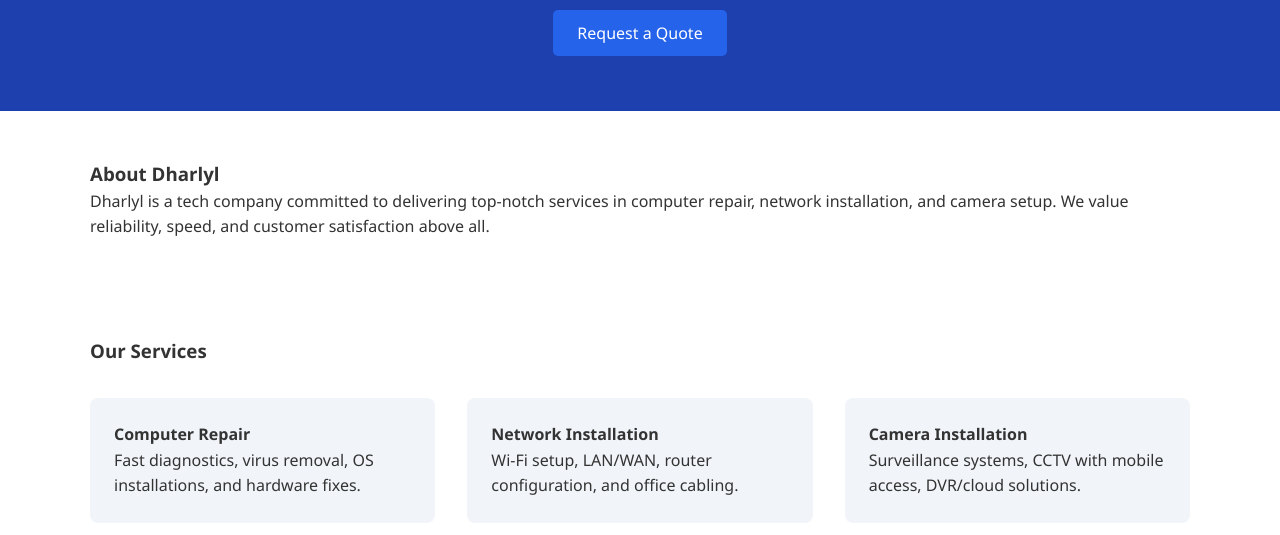
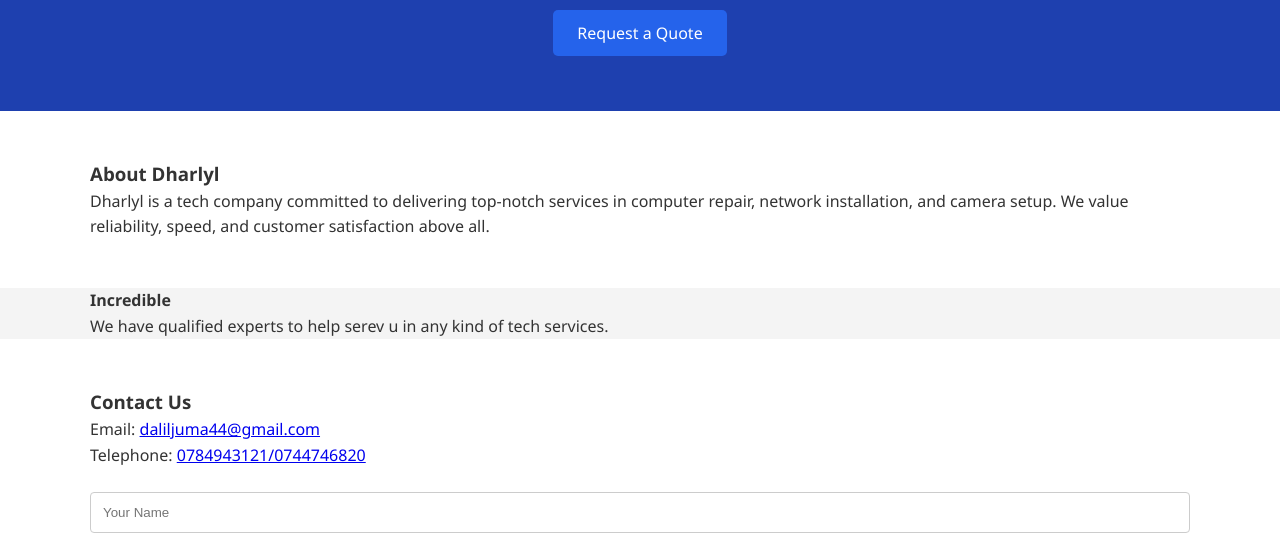
Before and after one commit to Bash-97/eco, a plain HTML site: page index.html in a window 1280 px wide. Shown: the part 286-821 px from the top of the page. Drawn offline with Linux system fonts and the light colour scheme.

Commit message:
Update index.html

```diff
--- a/index.html
+++ b/index.html
@@ -37,21 +37,11 @@
     </div>
   </section>
 
-  <section id="services" class="services">
+  <section id="About" class="About">
     <div class="container">
-      <h3>Our Services</h3>
-      <div class="service-grid">
-        <div class="service-item">
-          <h4>Computer Repair</h4>
-          <p>Fast diagnostics, virus removal, OS installations, and hardware fixes.</p>
-        </div>
-        <div class="service-item">
-          <h4>Network Installation</h4>
-          <p>Wi-Fi setup, LAN/WAN, router configuration, and office cabling.</p>
-        </div>
-        <div class="service-item">
-          <h4>Camera Installation</h4>
-          <p>Surveillance systems, CCTV with mobile access, DVR/cloud solutions.</p>
+
+          <h4>Incredible</h4>
+          <p>We have qualified experts to help serev u in any kind of tech services.</p>
         </div>
       </div>
     </div>
```
